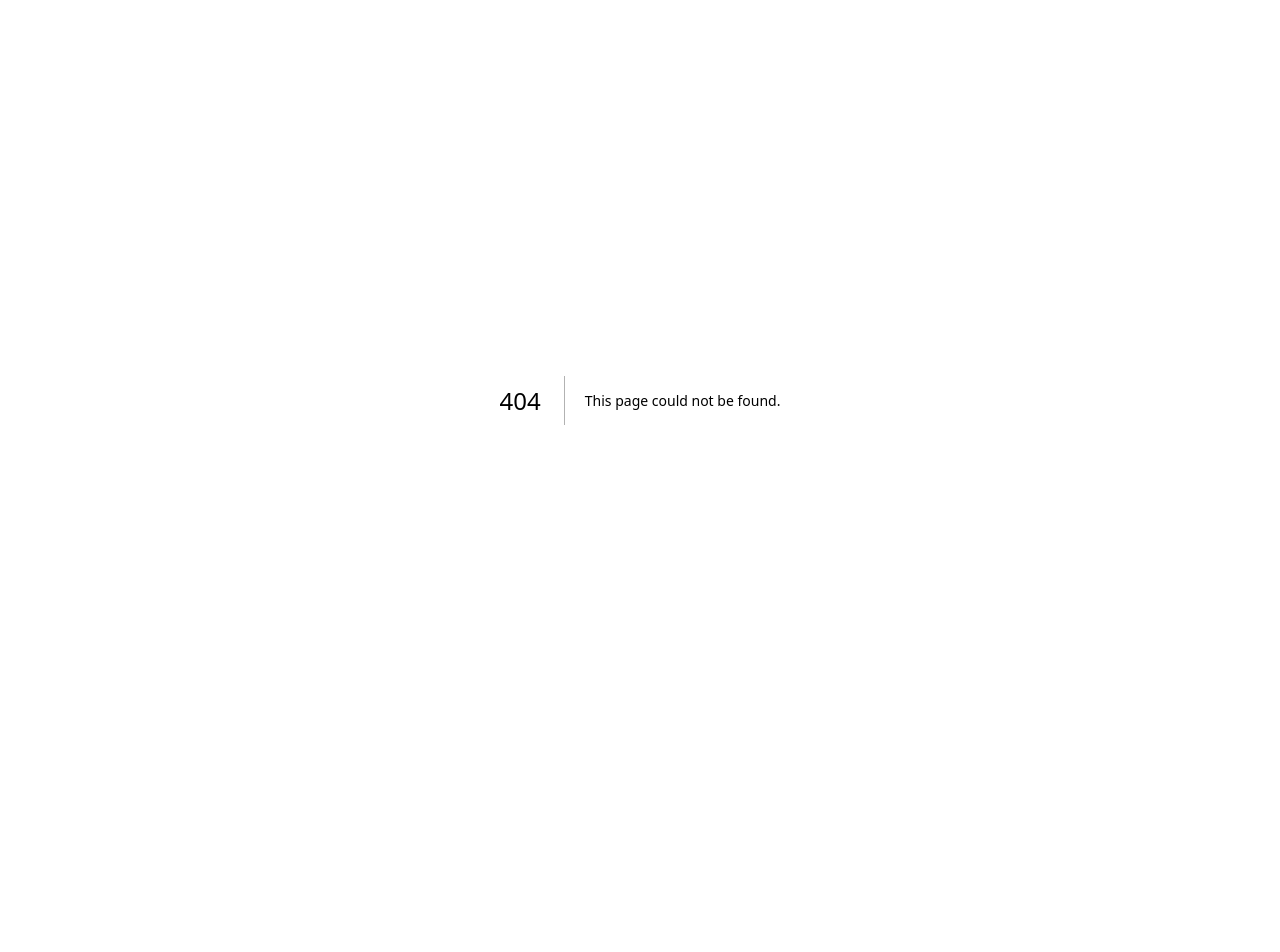
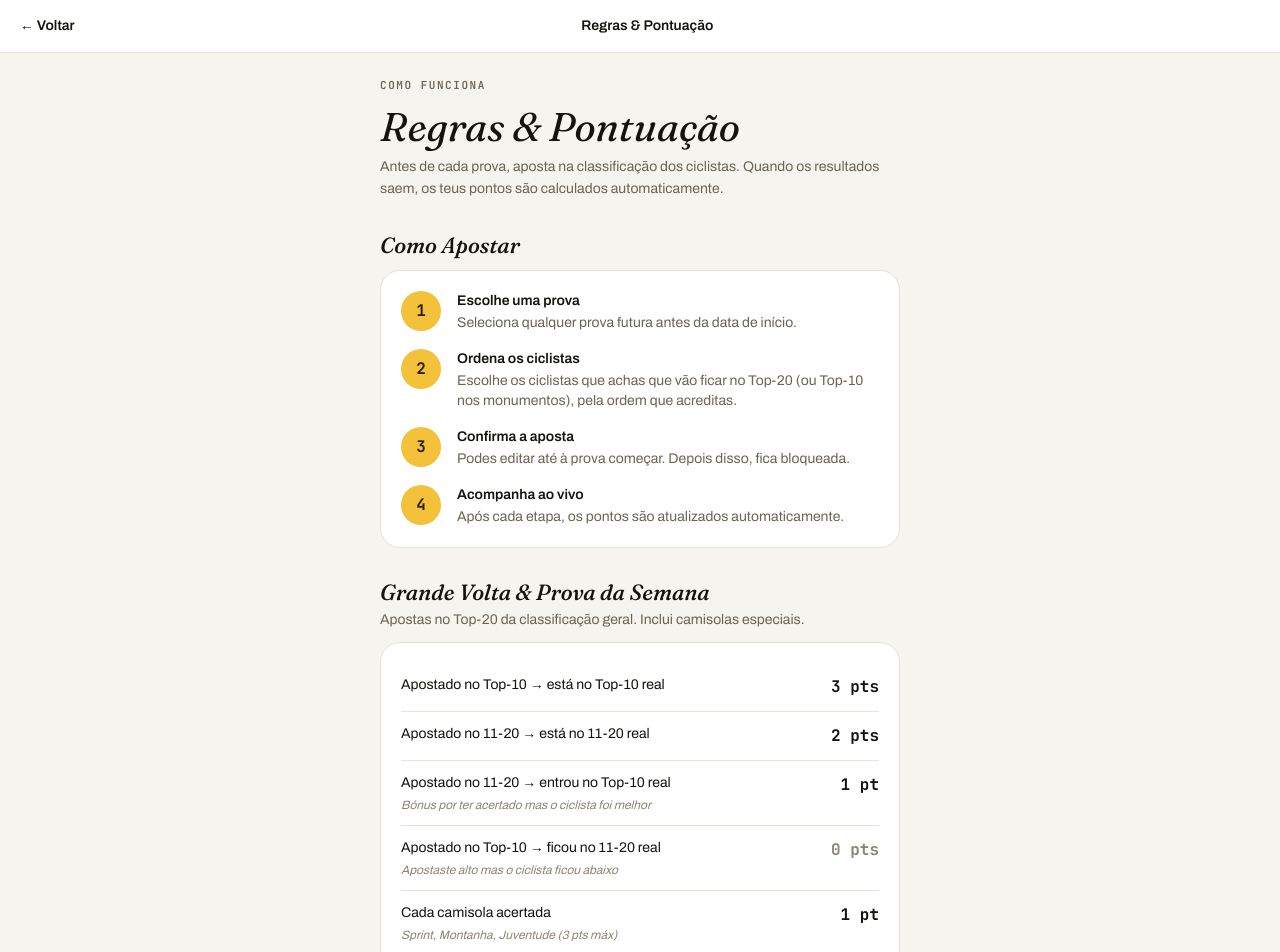
Before and after one commit to sbadaspor/Velobet, a Next.js app: page /regras in a window 1280 px wide. Before the commit this address had no page. Shown: the top 952 px of the page. Before the commit the page ends 800 px from the top, so only its background shows below. Built offline with nearby package versions, Linux system fonts and the light colour scheme.

Commit message:
Create page.tsx

```diff
--- /dev/null
+++ b/src/app/regras/page.tsx
@@ -0,0 +1,162 @@
+'use client'
+
+import { useRouter } from 'next/navigation'
+
+type Regra = {
+  main: string
+  note?: string
+  pts: string
+  muted?: boolean
+}
+
+const REGRAS_GRANDE_VOLTA: Regra[] = [
+  { main: 'Apostado no Top-10 → está no Top-10 real', pts: '3 pts' },
+  { main: 'Apostado no 11-20 → está no 11-20 real', pts: '2 pts' },
+  { main: 'Apostado no 11-20 → entrou no Top-10 real', note: 'Bónus por ter acertado mas o ciclista foi melhor', pts: '1 pt' },
+  { main: 'Apostado no Top-10 → ficou no 11-20 real', note: 'Apostaste alto mas o ciclista ficou abaixo', pts: '0 pts', muted: true },
+  { main: 'Cada camisola acertada', note: 'Sprint, Montanha, Juventude (3 pts máx)', pts: '1 pt' },
+]
+
+const REGRAS_MONUMENTO: Regra[] = [
+  { main: 'Ciclista apostado está no Top-10 real', pts: '1 pt' },
+  { main: 'Posição exata acertada', note: 'Total de 2 pts por posição exata', pts: '+1 pt' },
+]
+
+const DESEMPATE = [
+  'Maior nº de posições exatas (total)',
+  'Maior nº de posições exatas no Top-10',
+  'Maior nº de posições exatas no Top-20',
+  'Maior nº de camisolas acertadas',
+]
+
+const EXEMPLO: Regra[] = [
+  { main: 'Pogačar ficou 1º → apostaste no Top-10 ✓', pts: '3 pts' },
+  { main: 'Vingegaard ficou 3º → apostaste no Top-10 ✓', pts: '3 pts' },
+  { main: 'Roglič ficou 12º → apostaste Top-10, ficou 11-20', pts: '0 pts', muted: true },
+]
+
+function StepBadge({ n }: { n: number }) {
+  return (
+    <div className="flex-shrink-0 w-10 h-10 rounded-full bg-gold text-gold-ink flex items-center justify-center mono text-base font-bold">
+      {n}
+    </div>
+  )
+}
+
+function RuleRow({ regra, last }: { regra: Regra; last?: boolean }) {
+  return (
+    <div className={`flex items-start justify-between gap-4 py-3 ${last ? '' : 'border-b border-border'}`}>
+      <div className="flex flex-col gap-1">
+        <div className="text-sm">{regra.main}</div>
+        {regra.note && <div className="text-xs text-text-sub italic">{regra.note}</div>}
+      </div>
+      <div className={`mono text-base font-bold flex-shrink-0 ${regra.muted ? 'text-text-sub' : 'text-text'}`}>{regra.pts}</div>
+    </div>
+  )
+}
+
+export default function RegrasPage() {
+  const router = useRouter()
+
+  return (
+    <div className="min-h-screen bg-bg">
+      <header className="sticky top-0 z-10 flex items-center gap-4 px-5 py-4 bg-surface border-b border-border">
+        <button
+          className="text-sm font-semibold text-text hover:text-gold-strong transition-colors"
+          onClick={() => router.back()}
+        >
+          ← Voltar
+        </button>
+        <div className="flex-1 text-center text-sm font-semibold pr-14">Regras & Pontuação</div>
+      </header>
+
+      <div className="max-w-[560px] mx-auto px-5 py-6">
+        <div className="eyebrow mb-3">Como funciona</div>
+        <div className="display-2xl mb-2">Regras & Pontuação</div>
+        <p className="text-sm text-text-dim mb-8 leading-relaxed">
+          Antes de cada prova, aposta na classificação dos ciclistas. Quando os resultados saem, os teus pontos são calculados automaticamente.
+        </p>
+
+        {/* Como Apostar */}
+        <div className="display-lg mb-3">Como Apostar</div>
+        <div className="card mb-8">
+          <div className="flex flex-col gap-4">
+            <div className="flex gap-4 items-start">
+              <StepBadge n={1} />
+              <div>
+                <div className="text-sm font-semibold">Escolhe uma prova</div>
+                <div className="text-sm text-text-dim mt-0.5">Seleciona qualquer prova futura antes da data de início.</div>
+              </div>
+            </div>
+            <div className="flex gap-4 items-start">
+              <StepBadge n={2} />
+              <div>
+                <div className="text-sm font-semibold">Ordena os ciclistas</div>
+                <div className="text-sm text-text-dim mt-0.5">Escolhe os ciclistas que achas que vão ficar no Top-20 (ou Top-10 nos monumentos), pela ordem que acreditas.</div>
+              </div>
+            </div>
+            <div className="flex gap-4 items-start">
+              <StepBadge n={3} />
+              <div>
+                <div className="text-sm font-semibold">Confirma a aposta</div>
+                <div className="text-sm text-text-dim mt-0.5">Podes editar até à prova começar. Depois disso, fica bloqueada.</div>
+              </div>
+            </div>
+            <div className="flex gap-4 items-start">
+              <StepBadge n={4} />
+              <div>
+                <div className="text-sm font-semibold">Acompanha ao vivo</div>
+                <div className="text-sm text-text-dim mt-0.5">Após cada etapa, os pontos são atualizados automaticamente.</div>
+              </div>
+            </div>
+          </div>
+        </div>
+
+        {/* Grande Volta & Prova da Semana */}
+        <div className="display-lg mb-1">Grande Volta & Prova da Semana</div>
+        <p className="text-sm text-text-dim mb-3">Apostas no Top-20 da classificação geral. Inclui camisolas especiais.</p>
+        <div className="card mb-8">
+          {REGRAS_GRANDE_VOLTA.map((r, i) => (
+            <RuleRow key={r.main} regra={r} last={i === REGRAS_GRANDE_VOLTA.length - 1} />
+          ))}
+        </div>
+
+        {/* Monumento & Prova de um dia */}
+        <div className="display-lg mb-1">Monumento & Prova de um dia</div>
+        <p className="text-sm text-text-dim mb-3">Apostas no Top-10 do resultado final. Sem camisolas.</p>
+        <div className="card mb-8">
+          {REGRAS_MONUMENTO.map((r, i) => (
+            <RuleRow key={r.main} regra={r} last={i === REGRAS_MONUMENTO.length - 1} />
+          ))}
+        </div>
+
+        {/* Critérios de Desempate */}
+        <div className="display-lg mb-1">Critérios de Desempate</div>
+        <p className="text-sm text-text-dim mb-3">Em caso de empate em pontos, o ranking usa estes critérios por ordem:</p>
+        <div className="card mb-8">
+          <div className="flex flex-col gap-3">
+            {DESEMPATE.map((item, i) => (
+              <div key={item} className="flex gap-3 items-start text-sm leading-relaxed">
+                <span className="mono font-bold flex-shrink-0">{i + 1}.</span>
+                <span>{item}</span>
+              </div>
+            ))}
+          </div>
+        </div>
+
+        {/* Exemplo Prático */}
+        <div className="display-lg mb-1">Exemplo Prático</div>
+        <p className="text-sm text-text-dim mb-3">Apostaste Pogačar em 1º, Vingegaard em 2º, e Roglič em 5º numa Grande Volta.</p>
+        <div className="card">
+          {EXEMPLO.map(r => (
+            <RuleRow key={r.main} regra={r} />
+          ))}
+          <div className="flex items-center justify-between pt-4 mt-1 border-t-2 border-border">
+            <div className="text-sm font-semibold">Total (só estes 3)</div>
+            <div className="mono text-lg font-bold text-gold-strong">6 pts</div>
+          </div>
+        </div>
+      </div>
+    </div>
+  )
+}
```
